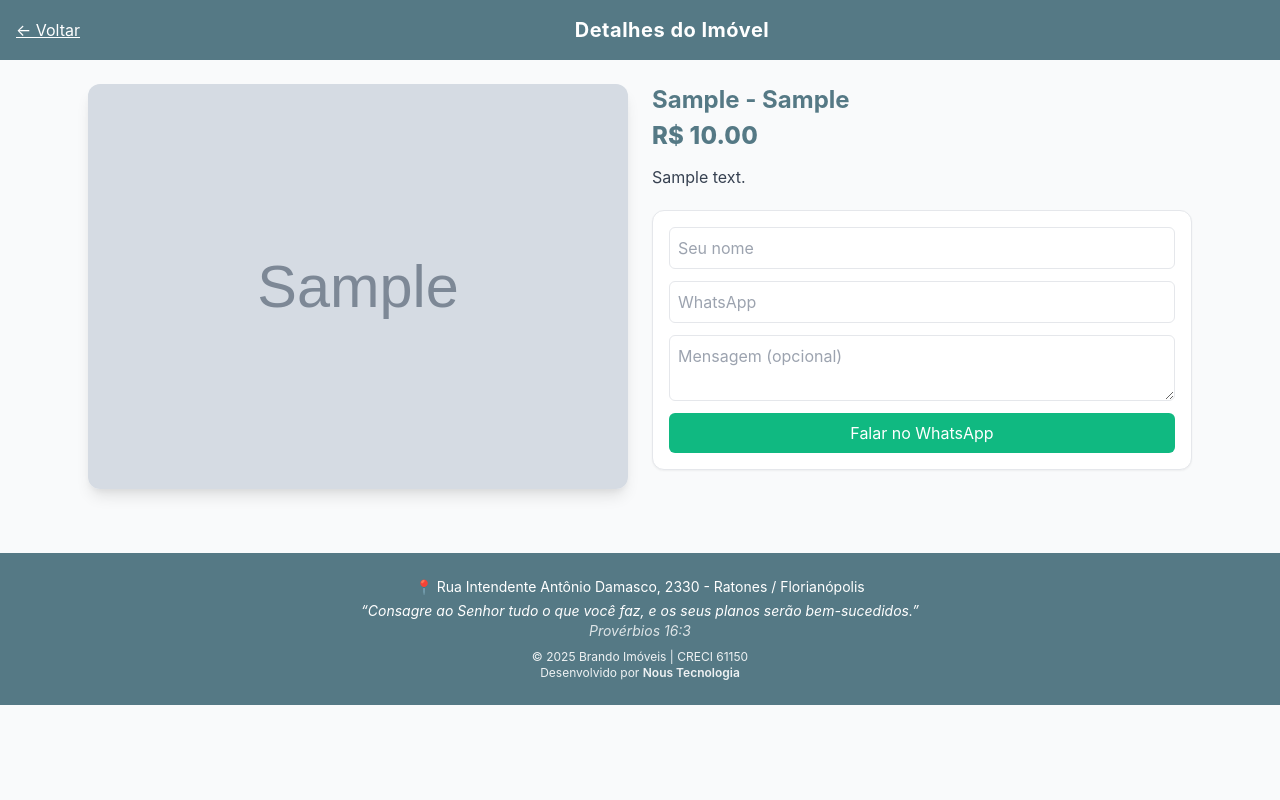
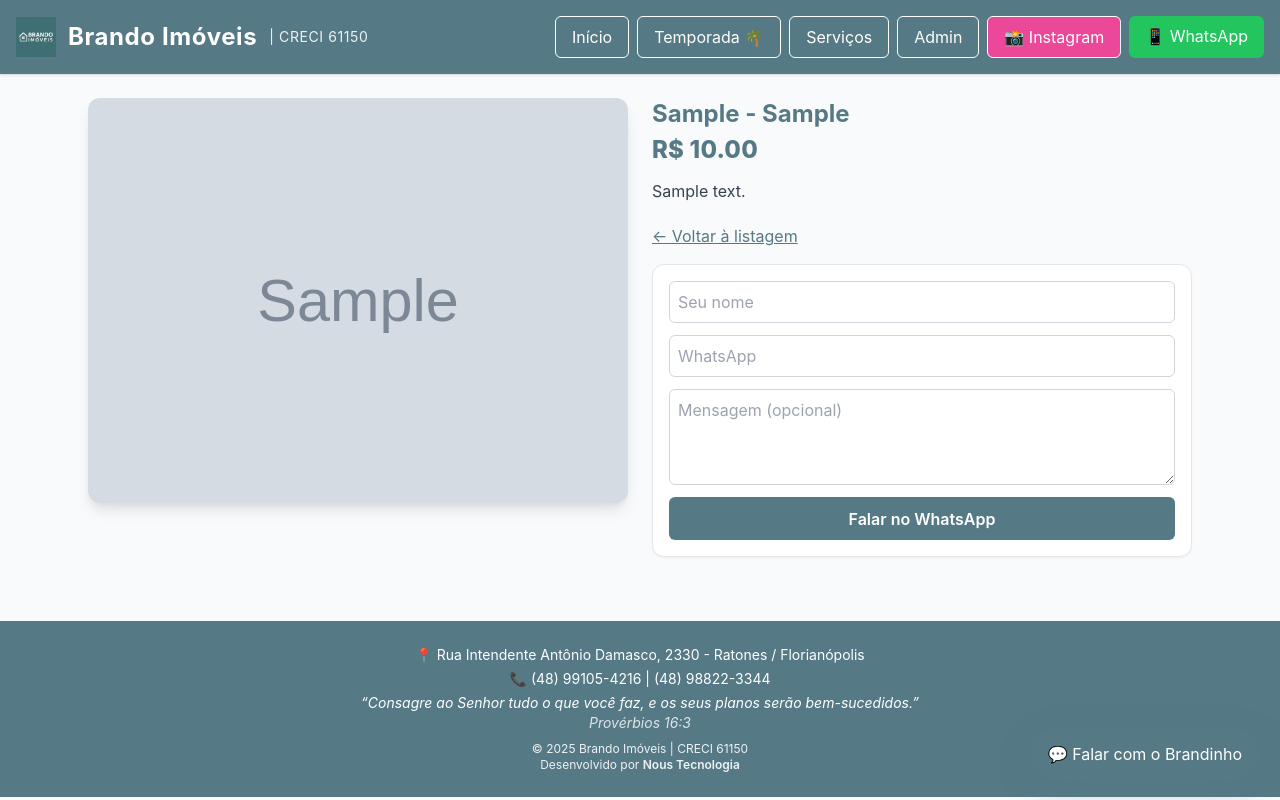
Before and after one commit to WilsonNous/brando-imoveis, a Flask app: page /imovel/1 in a window 1280 px wide. Run offline with Flask 3, Linux system fonts and the light colour scheme; tables that the repository leaves empty hold one stand-in row (values such as "Sample post"); grey boxes marked "Sample" are stand-in pictures.

Commit message:
Update imovel.html

```diff
--- a/templates/imovel.html
+++ b/templates/imovel.html
@@ -1,87 +1,46 @@
-<!DOCTYPE html>
-<html lang="pt-BR">
-<head>
-  <meta charset="UTF-8" />
-  <meta name="viewport" content="width=device-width, initial-scale=1.0" />
-  <title>{{ imovel.tipo }} - {{ imovel.bairro }} | Brando Imóveis</title>
+{% extends "base.html" %}
 
-  <link href="https://cdn.jsdelivr.net/npm/tailwindcss@2.2.19/dist/tailwind.min.css" rel="stylesheet" />
-  <link href="/static/css/main.css" rel="stylesheet" />
+{% block title %}{{ imovel.tipo }} - {{ imovel.bairro }} | Brando Imóveis{% endblock %}
 
-  <meta name="author" content="Brando Imóveis - CRECI 61150" />
-  <meta name="description" content="Brando Imóveis | CRECI 61150 | Rua Intendente Antônio Damasco, 2330 - Ratones / Florianópolis. 'Consagre ao Senhor tudo o que você faz, e os seus planos serão bem-sucedidos.' Provérbios 16:3" />
+{% block content %}
+<main class="max-w-6xl mx-auto p-6 grid md:grid-cols-2 gap-6">
 
-  <style>
-    /* === Paleta Brando aplicada (sobrescreve Tailwind) === */
-    .bg-blue-700, .bg-blue-800 {
-      background-color: #557985 !important;
-      color: #fff !important;
-    }
-    .hover\:bg-blue-800:hover {
-      background-color: #88A9B9 !important;
-      color: #fff !important;
-    }
-    .text-blue-700, .text-blue-800 {
-      color: #557985 !important;
-    }
-    footer.bg-blue-800 {
-      background-color: #557985 !important;
-    }
-  </style>
-</head>
-
-<body class="bg-gray-50 text-gray-800">
-
-  <!-- HEADER -->
-  <header class="bg-blue-700 text-white">
-    <div class="max-w-7xl mx-auto flex justify-between items-center p-4">
-      <a href="/" class="text-white underline hover:text-gray-200">← Voltar</a>
-      <h1 class="text-xl font-bold tracking-wide">Detalhes do Imóvel</h1>
-      <span></span>
-    </div>
-  </header>
-
-  <!-- CONTEÚDO -->
-  <main class="max-w-6xl mx-auto p-6 grid md:grid-cols-2 gap-6">
+  <!-- IMAGEM PRINCIPAL -->
   <div>
     <img src="{{ imovel.imagem or 'https://picsum.photos/900/700?blur=1' }}"
          class="w-full rounded-xl shadow-lg object-cover"
          alt="Imagem principal do imóvel {{ imovel.codigo }}">
   </div>
 
+  <!-- DETALHES DO IMÓVEL -->
   <div>
-      <h2 class="text-2xl font-bold text-blue-700 mb-1">{{ imovel.tipo }} - {{ imovel.bairro }}</h2>
-      <p class="text-2xl price mb-3">R$ {{ '{:,.2f}'.format(imovel.valor) }}</p>
+    <h2 class="text-2xl font-bold text-[color:var(--brand-blue)] mb-1">
+      {{ imovel.tipo }} - {{ imovel.bairro }}
+    </h2>
+    <p class="text-2xl price mb-3 font-semibold text-gray-800">
+      R$ {{ '{:,.2f}'.format(imovel.valor) }}
+    </p>
+
     <p class="text-gray-700 leading-relaxed mb-5">{{ imovel.descricao }}</p>
 
-      <form action="/lead" method="POST" class="bg-white border border-gray-200 rounded-xl p-4 shadow-sm">
+    <a href="/" class="inline-block mb-4 text-[color:var(--brand-blue)] underline hover:opacity-80">
+      ← Voltar à listagem
+    </a>
+
+    <!-- FORMULÁRIO DE LEAD -->
+    <form action="/lead" method="POST"
+          class="bg-white border border-gray-200 rounded-xl p-4 shadow-sm">
       <input type="hidden" name="imovel_id" value="{{ imovel.id }}">
       <div class="grid grid-cols-1 gap-3">
         <input name="nome" placeholder="Seu nome" required
-                 class="border p-2 rounded-md focus:ring-2 focus:ring-blue-600 outline-none" />
+               class="field" />
         <input name="telefone" placeholder="WhatsApp" required
-                 class="border p-2 rounded-md focus:ring-2 focus:ring-blue-600 outline-none" />
-          <textarea name="mensagem" placeholder="Mensagem (opcional)"
-                    class="border p-2 rounded-md focus:ring-2 focus:ring-blue-600 outline-none"></textarea>
-          <button class="bg-green-500 hover:bg-green-600 text-white py-2 rounded-md transition">Falar no WhatsApp</button>
+               class="field" />
+        <textarea name="mensagem" placeholder="Mensagem (opcional)" class="field h-24"></textarea>
+        <button class="btn-brand w-full font-semibold">Falar no WhatsApp</button>
       </div>
     </form>
   </div>
+
 </main>
-
-  <!-- RODAPÉ -->
-  <footer class="bg-blue-800 text-white text-center py-6 mt-10">
-    <p class="text-sm mb-1">📍 Rua Intendente Antônio Damasco, 2330 - Ratones / Florianópolis</p>
-    <p class="text-sm italic mb-2">
-      “Consagre ao Senhor tudo o que você faz, e os seus planos serão bem-sucedidos.”<br>
-      <span class="opacity-80">Provérbios 16:3</span>
-    </p>
-    <p class="text-xs opacity-90">
-      © 2025 Brando Imóveis | CRECI 61150<br>
-      Desenvolvido por <span class="font-semibold">Nous Tecnologia</span>
-    </p>
-  </footer>
-
-  <script src="/static/js/script.js"></script>
-</body>
-</html>
+{% endblock %}
```
Lines whose indentation alone changed are shown as unchanged.
